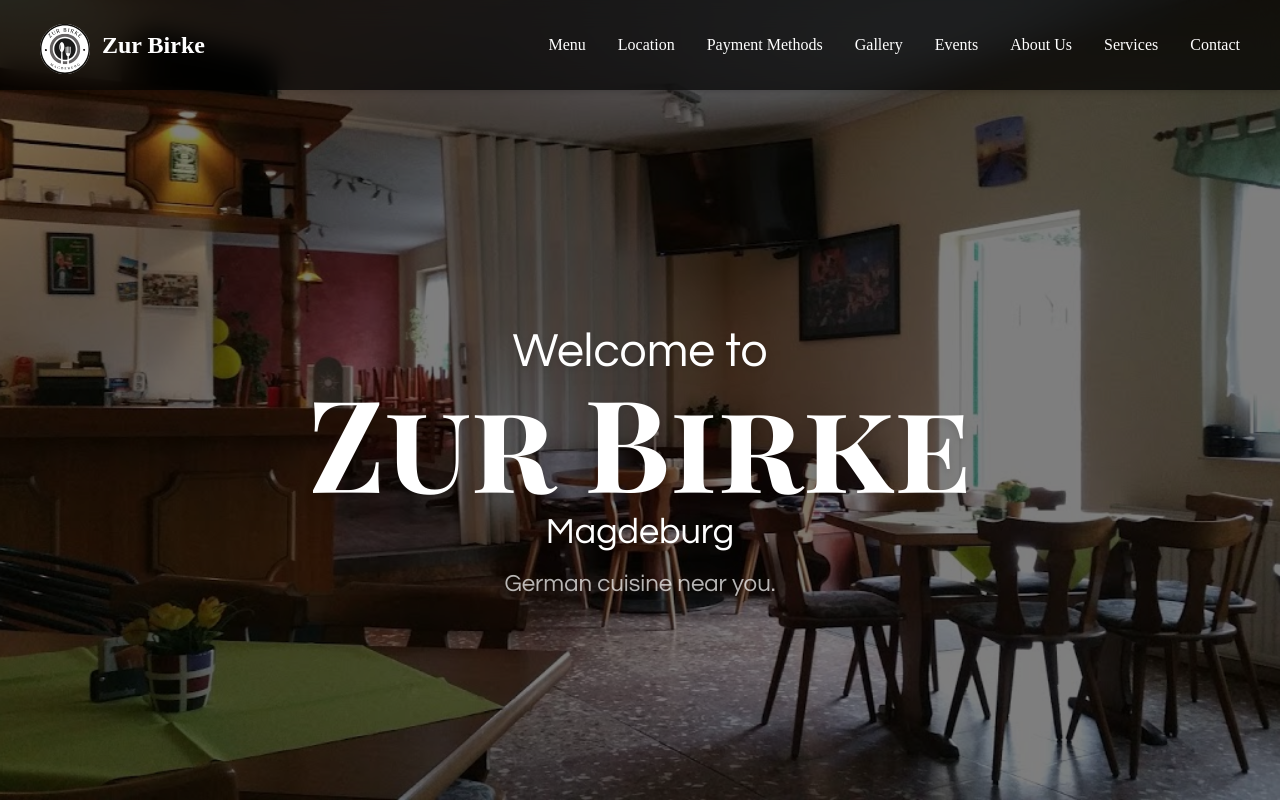
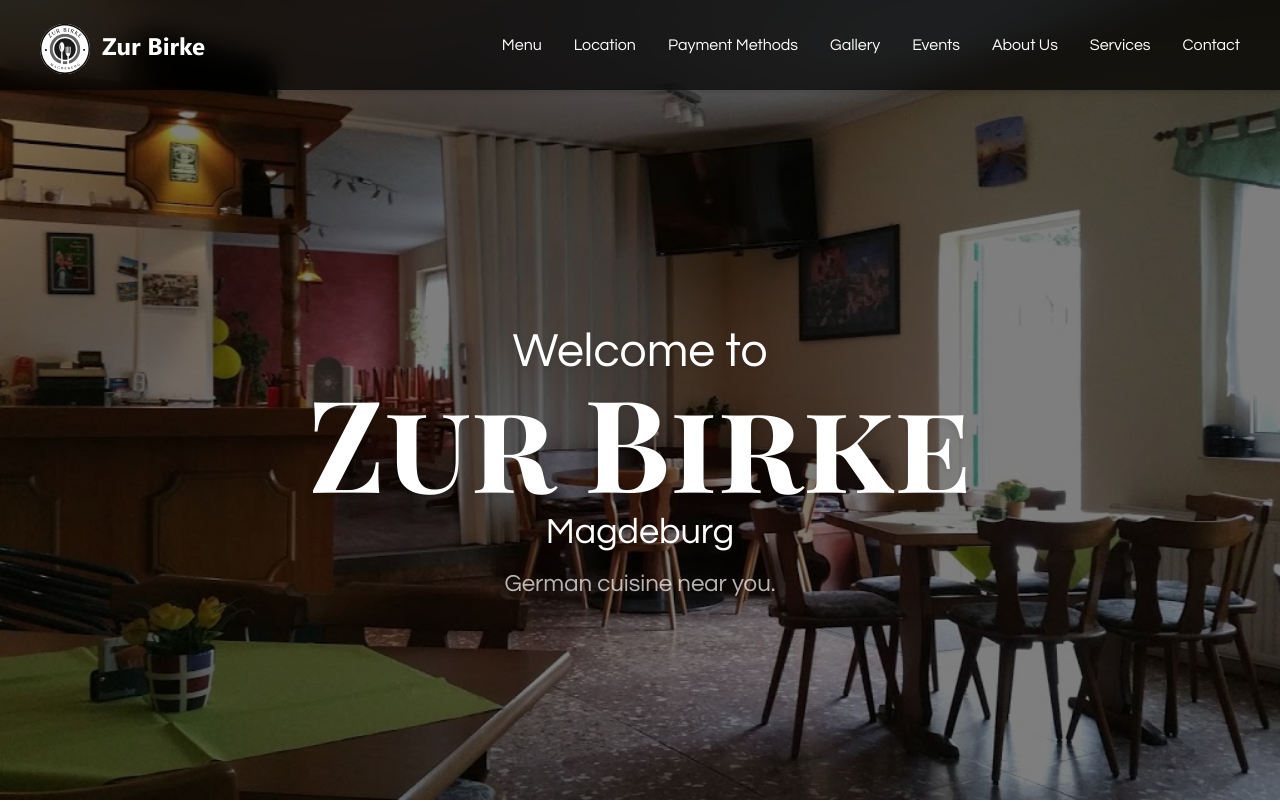
Before and after one commit to FabianHermar/Zur-Birke, a Next.js app: page / in a window 1280 px wide. Shown: the top 802 px of the page. Built offline with nearby package versions, Linux system fonts and the light colour scheme.

Commit message:
🛠️ font style repared

```diff
--- a/components/Header.jsx
+++ b/components/Header.jsx
@@ -21,7 +21,7 @@
       <nav className='fixed z-20 select-none'>
         <div className='shadow-md w-full fixed top-0 left-0'>
           <div className='md:flex items-center justify-between lg:backdrop-blur-md bg-black lg:bg-black/70 py-4 md:px-10 px-7'>
-            <div className='font-bold text-2xl cursor-pointer flex items-center justify-center font-[Poppins] text-white'>
+            <div className='font-bold text-2xl cursor-pointer flex items-center justify-center font-[SegoeBold] text-white'>
               <span className='text-3xl mr-1 pt-2 flex items-center justify-center pr-2'>
                 <Image
                   src='/zur-birke.svg'
@@ -48,7 +48,7 @@
               {Links.map((link) => (
                 <li
                   key={link.name}
-                  className='md:ml-8 text-md md:my-0 my-7 font-[Poppins]'
+                  className='md:ml-8 text-md md:my-0 my-7 font-[Questrial]'
                 >
                   <Link
                     href={link.link}
```
